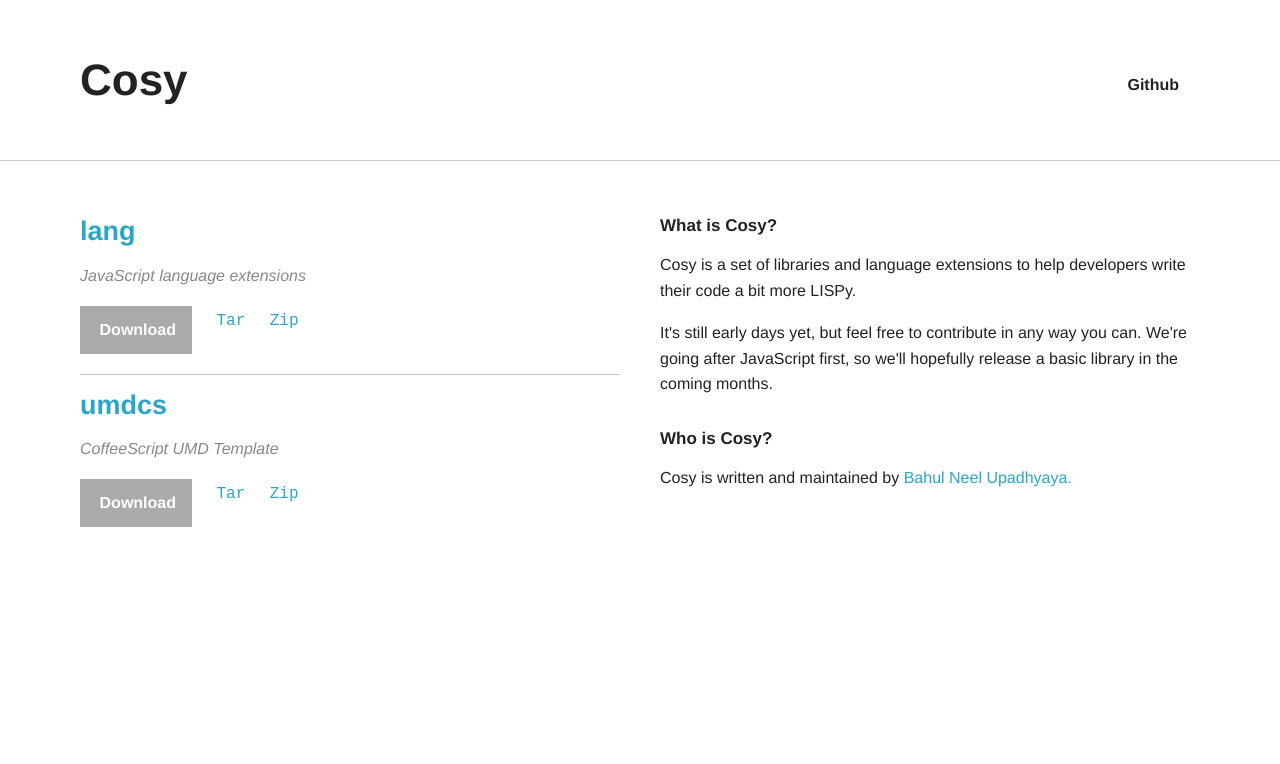
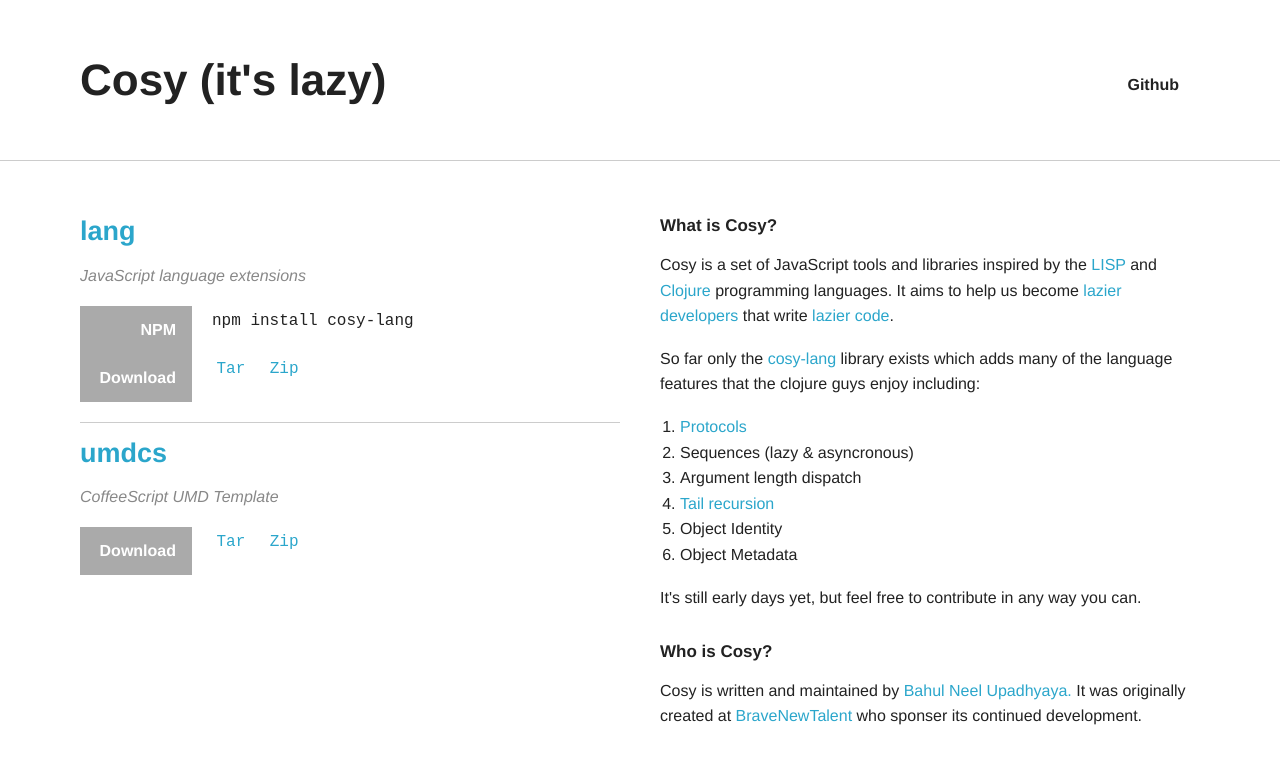
Before and after one commit to getcosy/getcosy.github.com, a website: page index.html in a window 1280 px wide. Drawn offline with Linux system fonts and the light colour scheme.

Commit message:
Updated to describe cosy better

```diff
--- a/index.html
+++ b/index.html
@@ -5,7 +5,7 @@
 <head>
 
     <meta charset="utf-8"/>
-    <title>Cosy &ndash; A cosy little library</title>
+    <title>Cosy &ndash; A library for the lazy developer</title>
     <link rel="stylesheet" href="style/main.css" type="text/css" />
     <meta name="viewport" content="width=device-width"/>
 
@@ -16,7 +16,7 @@
     <div class="grid">
 
         <div class="col-6">
-            <h1>Cosy</h1>
+            <h1>Cosy (it's lazy)</h1>
         </div>
 
         <div class="col-6">
@@ -37,8 +37,8 @@
                 <h3><a href="https://github.com/getcosy/lang">lang</a></h3>
                 <p class="description">JavaScript language extensions</p>
                 <ul class="secret-list block-list">
-                    <!-- <li><b>NPM</b><pre>npm install cosy-lang</pre></li>
-                    <li><b>Bower</b><pre>bower install cosy-lang</pre></li> -->
+                    <li><b>NPM</b><pre>npm install cosy-lang</pre></li>
+                    <!-- <li><b>Bower</b><pre>bower install cosy-lang</pre></li> -->
                     <li>
                         <b>Download</b>
                         <a href="https://github.com/getcosy/lang/tarball/master"><pre>Tar</pre></a>
@@ -51,8 +51,6 @@
                 <h3><a href="https://github.com/getcosy/umdcs">umdcs</a></h3>
                 <p class="description">CoffeeScript UMD Template</p>
                 <ul class="secret-list block-list">
-                    <!-- <li><b>NPM</b><pre>npm install cosy-umdcs</pre></li>
-                    <li><b>Bower</b><pre>bower install cosy-umdcs</pre></li> -->
                     <li>
                         <b>Download</b>
                         <a href="https://github.com/getcosy/umdcs/tarball/master"><pre>Tar</pre></a>
@@ -65,14 +63,24 @@
 
         <div class="col-6">
             <h5>What is <strong>Cosy</strong>?</h5>
-            <p>Cosy is a set of libraries and language extensions to help developers write their code a bit more LISPy.</p>
+            <p>Cosy is a set of JavaScript tools and libraries inspired by the <a href="http://en.wikipedia.org/wiki/Lisp_%28programming_language%29">LISP</a> and <a href="http://clojure.org/">Clojure</a> programming languages. It aims to help us become <a href="http://www.codinghorror.com/blog/2005/08/how-to-be-lazy-dumb-and-successful.html">lazier developers</a> that write <a href="http://en.wikipedia.org/wiki/Lazy_evaluation">lazier code</a>.</p>
+            <p>
+                So far only the <a href="https://github.com/getcosy/lang">cosy-lang</a> library exists which adds many of the language features that the clojure guys enjoy including:
+                <ol>
+                    <li><a href="http://en.wikipedia.org/wiki/Protocol_%28object-oriented_programming%29">Protocols</a></li>
+                    <li>Sequences (lazy &amp; asyncronous)</li>
+                    <li>Argument length dispatch</li>
+                    <li><a href="http://en.wikipedia.org/wiki/Tail_call">Tail recursion</a></li>
+                    <li>Object Identity</li>
+                    <li>Object Metadata</li>
+                </ol>
+            </p>
             <p>
                 It's still early days yet, but feel free to contribute in any way you can.
-                We're going after JavaScript first, so we'll hopefully release a basic library in the coming months.
             </p>
 
             <h5 class="pad-top">Who is <strong>Cosy</strong>?</h5>
-            <p>Cosy is written and maintained by <a href="https://github.com/bahulneel">Bahul Neel Upadhyaya.</a></p>
+            <p>Cosy is written and maintained by <a href="https://github.com/bahulneel">Bahul Neel Upadhyaya.</a> It was originally created at <a href="http://www.bravenewtalent.com">BraveNewTalent</a> who sponser its continued development.</p>
         </div>
 
     </div>
```
